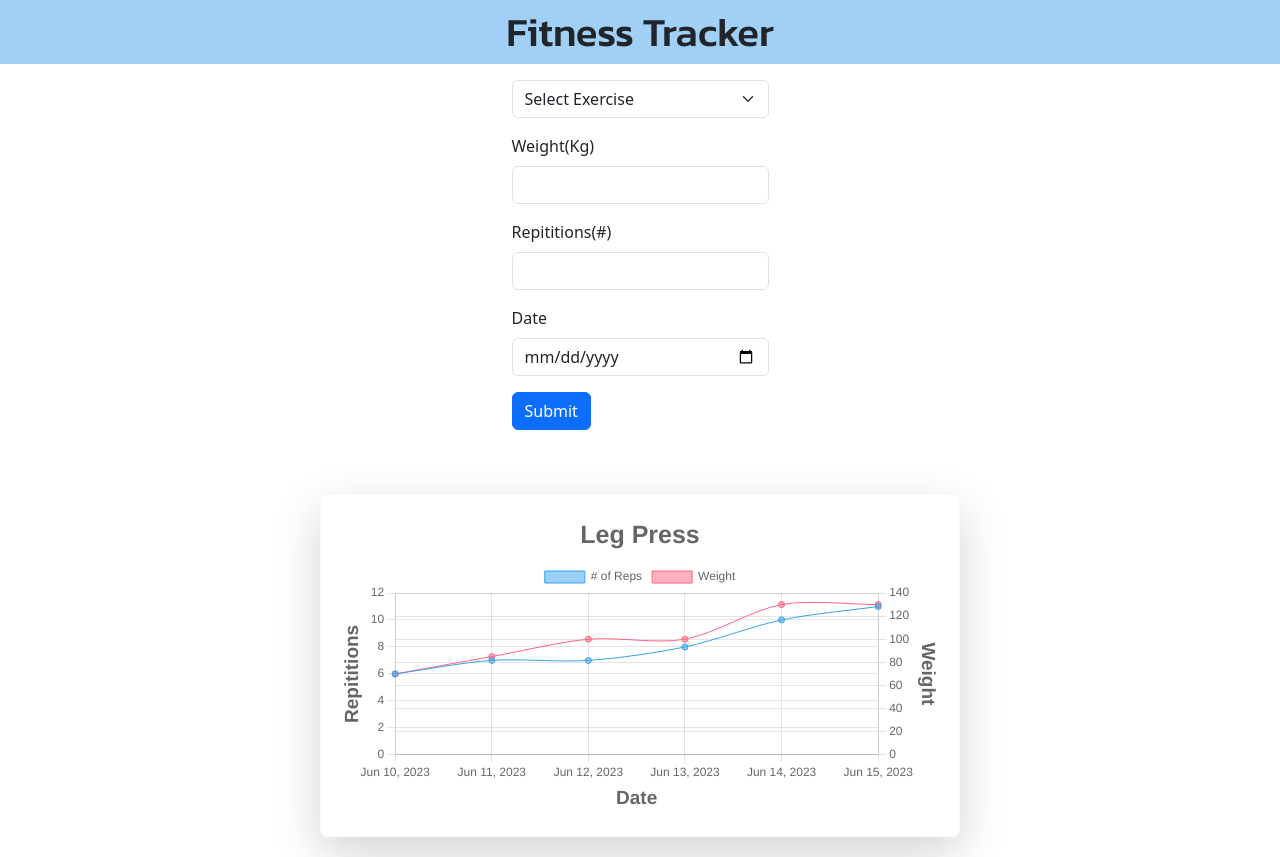
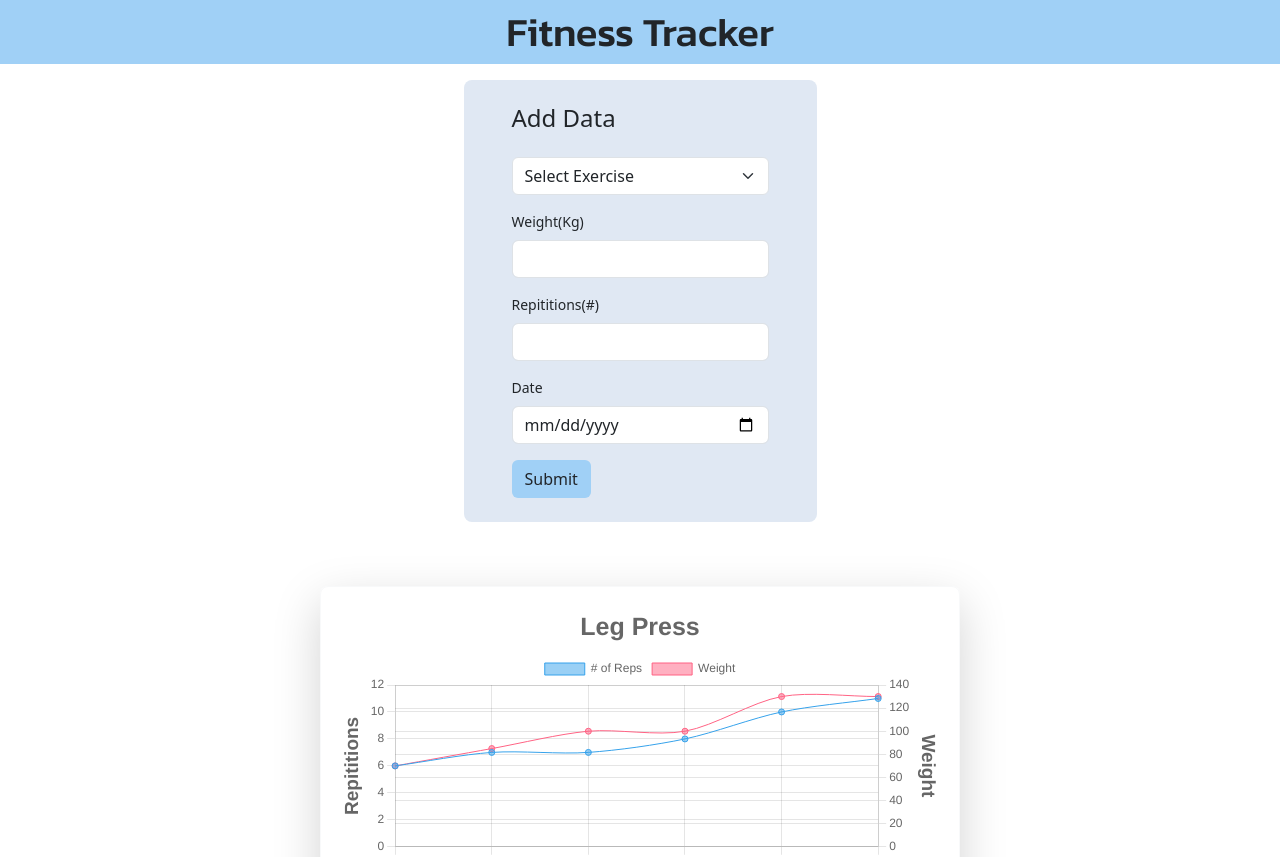
Before and after one commit to PrabhjeetKalsi/React-Fitness-Data-Visualization, a React (Create React App) app in the folder data-visualization/: page / in a window 1280 px wide. Shown: the top 857 px of the page. Built offline with nearby package versions, Linux system fonts and the light colour scheme.

Commit message:
[feat]: add styling for form component

```diff
--- a/data-visualization/src/components/Form.js
+++ b/data-visualization/src/components/Form.js
@@ -1,5 +1,6 @@
 import { useState } from "react";
 import { formatDate } from "../utils/utils.js";
+import "../css/Form.css";
 
 const Form = ({ updateChartData }) => {
   const [formData, updateFormData] = useState({
@@ -21,8 +22,20 @@ const Form = ({ updateChartData }) => {
     updateChartData({ ...formData, date: formatDate(formData.date) });
   };
   return (
-    <div style={{ display: "flex", justifyContent: "center" }}>
-      <form id="data-form" className="my-3 mx-5" onSubmit={handleSubmit}>
+    <div
+      className="small"
+      style={{
+        display: "flex",
+        justifyContent: "center",
+      }}
+    >
+      <form
+        id="data-form"
+        className="my-3 mx-5 px-5 py-4 rounded-3"
+        onSubmit={handleSubmit}
+        style={{ backgroundColor: "#E0E8F3" }}
+      >
+        <h4 className="mb-4">Add Data</h4>
         <div className="mb-3">
           <select
             className="form-select"
@@ -67,7 +80,7 @@ const Form = ({ updateChartData }) => {
             required
           />
         </div>
-        <button type="submit" className="btn btn-primary" id="submit">
+        <button type="submit" className="btn form-button" id="submit">
           Submit
         </button>
       </form>
--- /dev/null
+++ b/data-visualization/src/css/Form.css
@@ -0,0 +1,18 @@
+.form {
+  background-color: "#E0E8F3" !important;
+}
+.form-heading {
+  font-family: "Kanit", sans-serif;
+}
+.form-button {
+  background-color: #a0d0f6;
+}
+.form-button:hover {
+  background-color: #a0d0f6;
+  transform: scale(1.03);
+  -webkit-transition: transform 0.1s ease-in-out;
+}
+.form-button:active {
+  background-color: #a0d0f6 !important;
+  border: none;
+}
```
